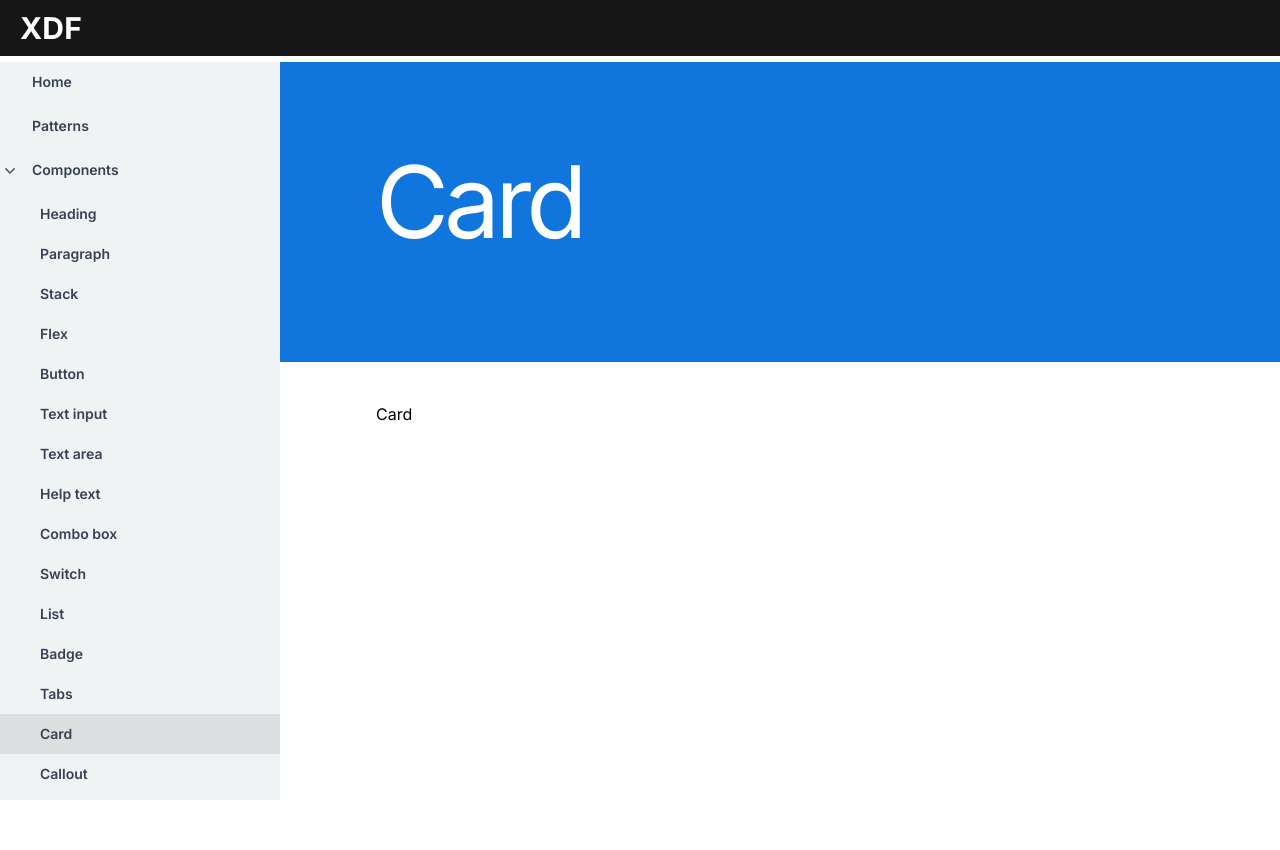
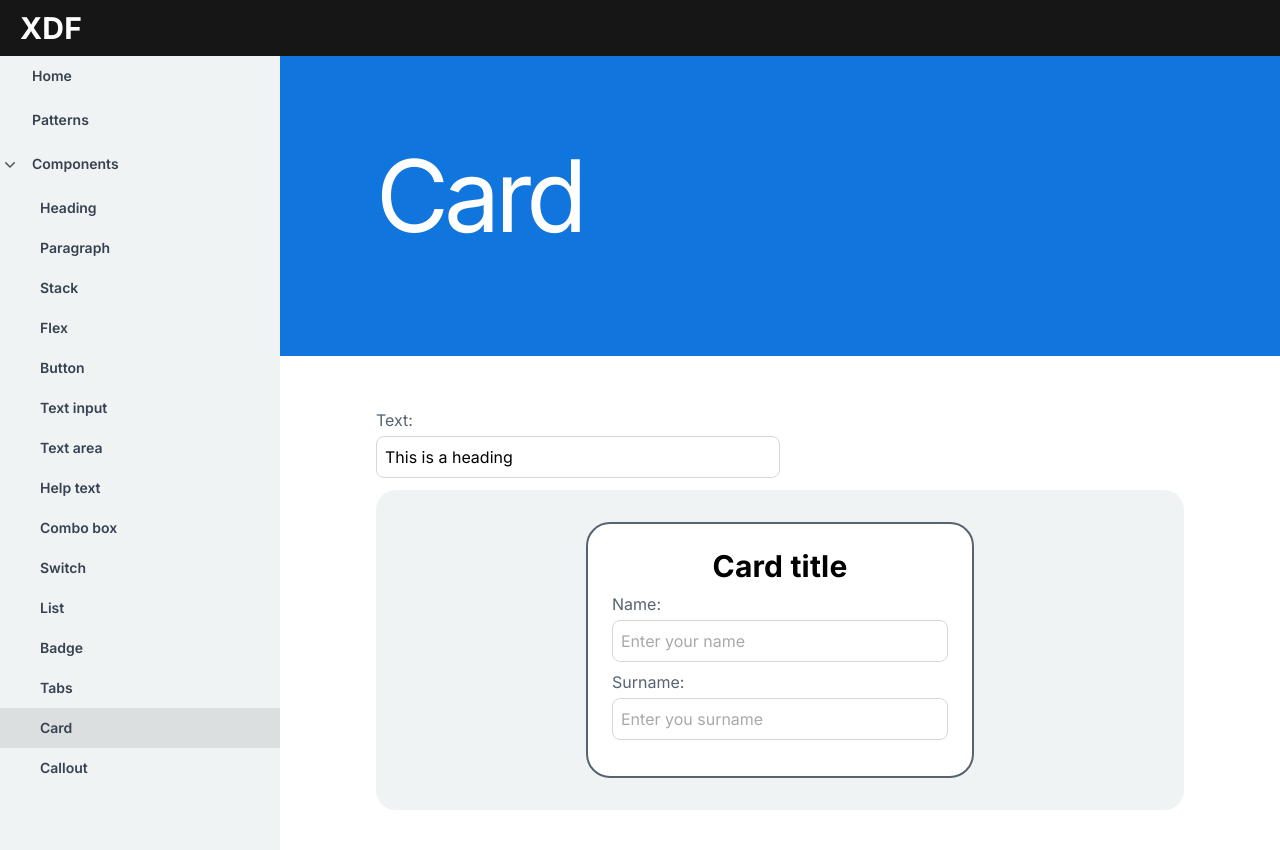
Before and after one commit to totisama/design-system, a Next.js app: page /components/card in a window 1280 px wide. Before the commit the page ends 800 px from the top, so only its background shows below. Built offline with nearby package versions, Linux system fonts and the light colour scheme.

Commit message:
Add card component + playground

```diff
--- a/src/app/components/card/page.tsx
+++ b/src/app/components/card/page.tsx
@@ -1,6 +1,11 @@
+import { CardPlayground } from '@/components/card/card-playground'
 import { PageWrapper } from '@/components/page-wrapper'
 import type React from 'react'
 
 export default function CardPage() {
-  return <PageWrapper name='Card'>Card</PageWrapper>
+  return (
+    <PageWrapper name='Card'>
+      <CardPlayground />
+    </PageWrapper>
+  )
 }
--- a/src/components/card/card-playground.tsx
+++ b/src/components/card/card-playground.tsx
@@ -4,9 +4,11 @@ import { Container } from '@/components/container'
 import { type ChangeEvent, useState } from 'react'
 import { TextInput } from '@/components/text-input/text-input'
 import { Card } from '@/components/card/card'
-import { Box } from '../box/box'
+import { Box } from '@/components/box/box'
+import { Stack } from '@/components/stack/stack'
+import { Text } from '@/components/text/text'
 
-export const HeadingPlayground = () => {
+export const CardPlayground = () => {
   const [text, setText] = useState('This is a heading')
 
   const handleTextChange = (e: ChangeEvent<HTMLInputElement>) => {
@@ -44,7 +46,35 @@ export const HeadingPlayground = () => {
         justifyContent='center'
         alignItems='center'
       >
-        <Card>{text}</Card>
+        <Card
+          paddingX='spacing-06'
+          paddingY='spacing-06'
+          width={'50%'}
+          height={'80%'}
+        >
+          <Stack
+            as='article'
+            spacing='spacing-03'
+            orientation='vertical'
+          >
+            <Text
+              as='h2'
+              size='lg'
+            >
+              Card title
+            </Text>
+            <TextInput
+              id='name'
+              placeholder='Enter your name'
+              label={'Name:'}
+            />
+            <TextInput
+              id='surname'
+              placeholder='Enter you surname'
+              label={'Surname:'}
+            />
+          </Stack>
+        </Card>
       </Container>
     </>
   )
--- a/src/components/card/card.tsx
+++ b/src/components/card/card.tsx
@@ -1,10 +1,52 @@
+import type React from 'react'
 import { Box } from '@/components/box/box'
-import type React from 'react'
+import {
+  type Padding,
+  type BorderColors,
+  type BorderRadius,
+  type BorderSizes,
+  type Margin,
+  type BackgroundColors,
+  type Width,
+  type Height,
+} from '@/components/box/box-tokens'
 
 export interface CardProps {
   children: React.ReactNode
+  backgroundColor?: BackgroundColors
+  borderColor?: BorderColors
+  borderRadius?: BorderRadius
+  borderSize?: BorderSizes
+  paddingX: Padding
+  paddingY: Margin
+  width?: Width
+  height?: Height
 }
 
-export const Card = ({ children }: CardProps) => {
-  return <Box as='article'>{children}</Box>
+export const Card = ({
+  children,
+  backgroundColor = 'background',
+  borderColor = 'border-subtle-01',
+  borderRadius = 'border-radius-05',
+  borderSize = 'border-2',
+  paddingX,
+  paddingY,
+  width,
+  height,
+}: CardProps) => {
+  return (
+    <Box
+      as='div'
+      backgroundColor={backgroundColor}
+      borderColor={borderColor}
+      borderRadius={borderRadius}
+      borderSize={borderSize}
+      paddingX={paddingX}
+      paddingY={paddingY}
+      width={width}
+      height={height}
+    >
+      {children}
+    </Box>
+  )
 }
```
